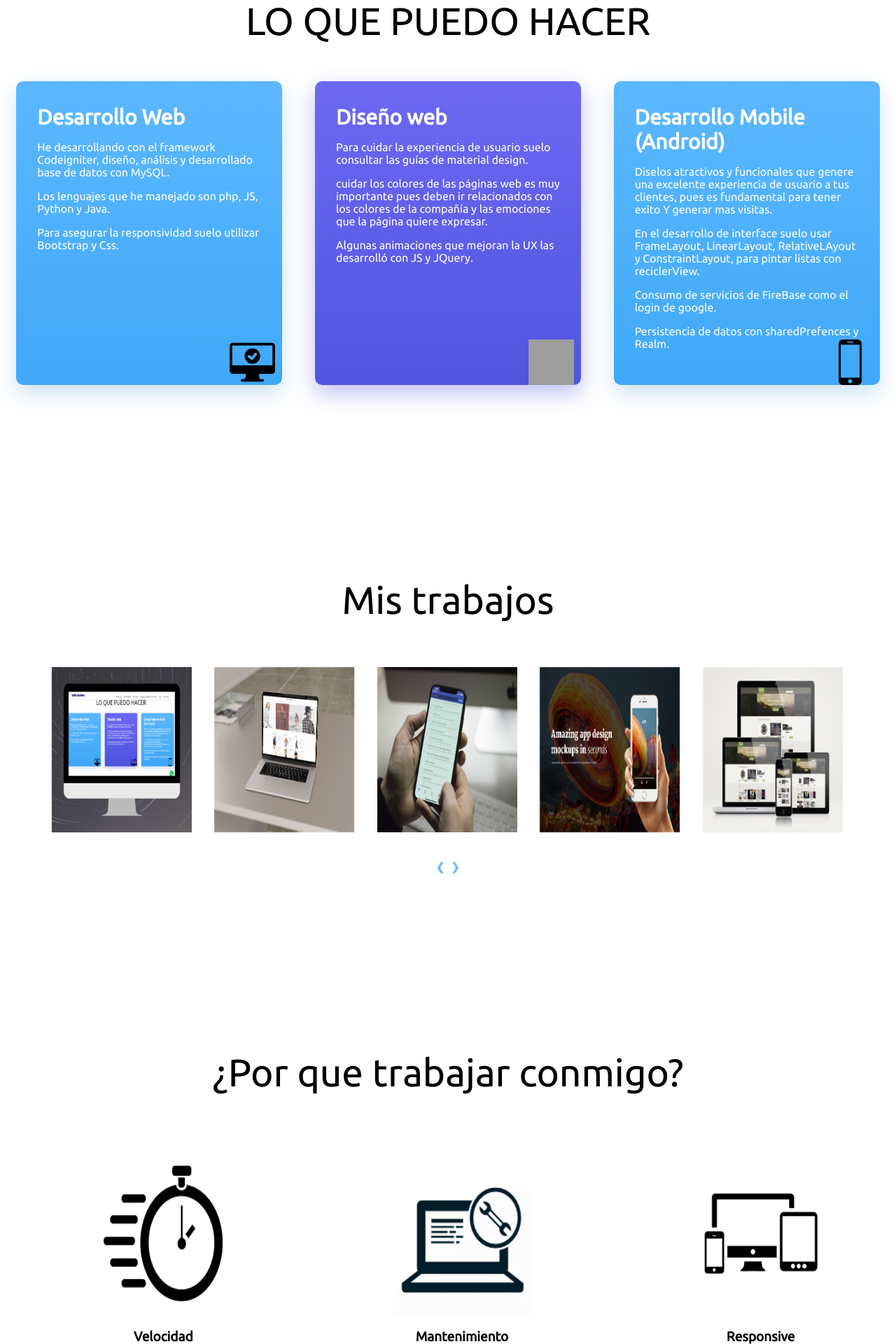
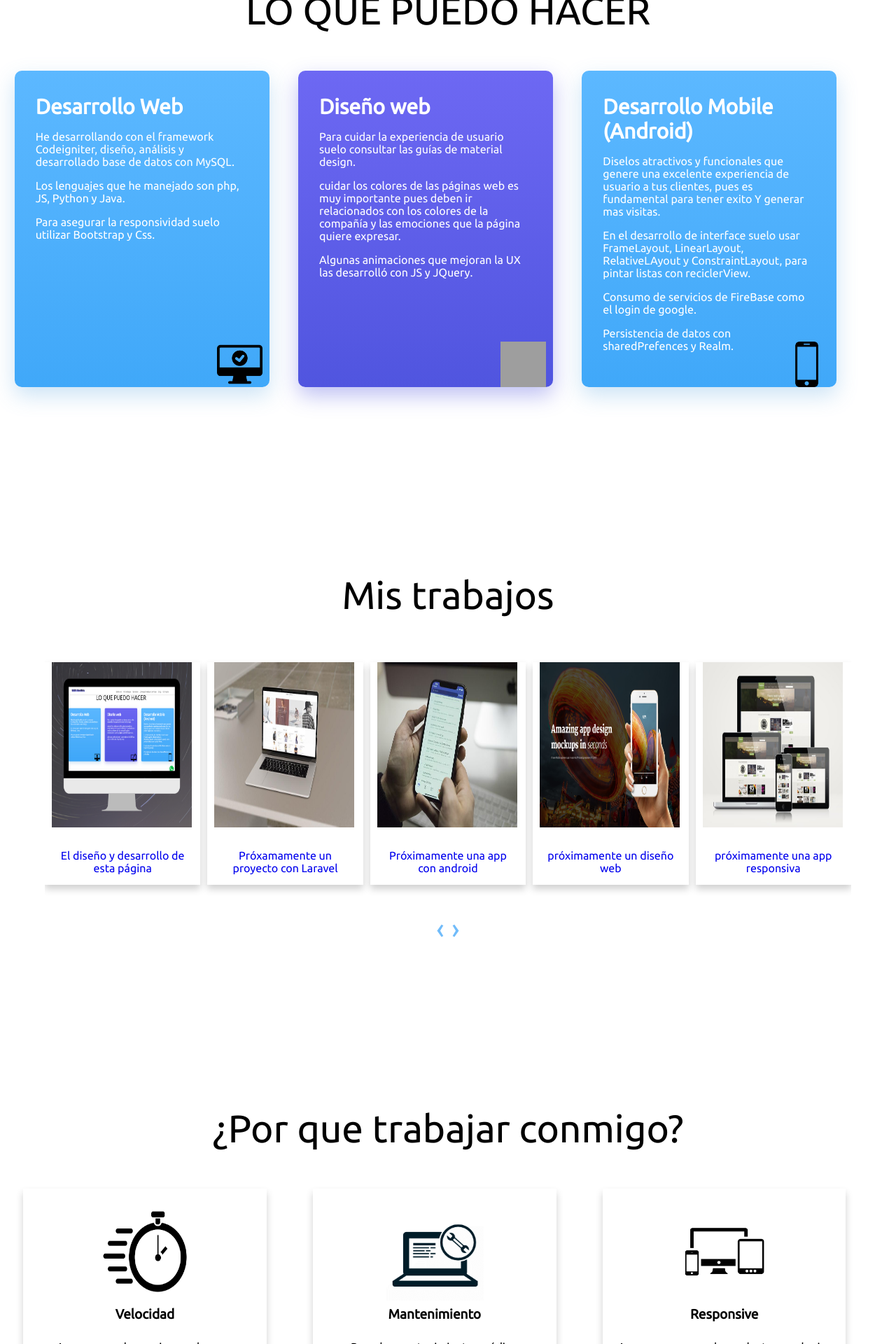
Before and after one commit to EdmaryBaga/EdithBautista, a PHP site: page / in a window 1280 px wide. Shown: the part 1840-3760 px from the top of the page at 70% size. Run offline with PHP 8.4, Linux system fonts and the light colour scheme; grey boxes are pictures that could not be loaded.

Commit message:
Se modifico el index de php a html para poder publicarla como git page, tambien se modificaron los links(externos) para que al ser seleccionados se abran en otra pestaña del navegador

```diff
--- a/estilos/style.css
+++ b/estilos/style.css
@@ -166,6 +166,7 @@ p.texto-objetivo {
     /*colocamos un espacio entre sus elemntos*/
     justify-content: space-around;
     color: #fff;
+    width: 95%;
 }
 
 .servicio {
@@ -217,10 +218,27 @@ p.texto-objetivo {
 
 /*Mis trabajos*/
 
-.item img {
+.item {
+    background-color: white;
+    box-shadow: 0 6px 10px 0 rgba(0, 0, 0, 0.19);
+    margin-bottom: 25px;
+}
+
+#mis-trabajos .item img {
     width: 200px !important;
     height: 236px !important;
     margin: 10px;
+    display: block;
+}
+
+.item .imagen:hover {
+    opacity: .70;
+    box-shadow: 0 0 2px 1px rgba(0, 140, 186, 0.5);
+}
+
+.tooltiptext {
+    padding: 15px;
+    text-align: center;
 }
 
 button.owl-next,
@@ -233,12 +251,40 @@ span {
 }
 
 
+/*.tooltiptext {
+    visibility: hidden;
+    width: 1020px;
+    background-color: black;
+    color: #fff;
+    text-align: right;
+    border-radius: 6px;
+    padding: 5px 0;*/
+
+
+/* Position the tooltip */
+
+
+/* position: absolute;
+    z-index: 1;
+}
+
+#mis-trabajos .owl-carousel owl-theme .item a:hover .tooltiptext {
+    visibility: visible;
+}*/
+
+
 /*Porque trabaja conmigo*/
 
 .contenedor-trabajar {
     display: flex;
     flex-wrap: wrap;
     justify-content: space-around;
+    width: 97%;
+}
+
+#por-que-trabajar ul {
+    padding-inline-start: 0px;
+    margin: 20px;
 }
 
 #por-que-trabajar .item {
@@ -327,21 +373,6 @@ span {
 }
 
 
-/*SECCION QUE ESPERAS*/
-
-#que-esperas {
-    background: linear-gradient(rgba(84, 93, 220, .94), rgba(96, 171, 245, .9));
-    padding: 50px 0;
-    margin-top: 40px;
-    text-align: center;
-}
-
-#que-esperas h3 {
-    font-size: 23px;
-    color: #fff;
-}
-
-
 /*SECCION CONTACTO*/
 
 #contacto form {
@@ -350,6 +381,10 @@ span {
     flex-wrap: wrap;
     width: 77%;
     margin: auto;
+}
+
+#contacto {
+    display: flex;
 }
 
 input[type="text"],
@@ -425,17 +460,17 @@ footer p {
     margin-top: 40px;
 }
 
-footer .redes img{
-    width:24px;
-    height:24px;
+footer .redes img {
+    width: 24px;
+    height: 24px;
 }
 
 
 /*Boton flotante*/
 
 #whatsapp {
-    width:70px;
-    height:auto;
+    width: 70px;
+    height: auto;
     position: fixed;
     /*dejamos el elemto fijo en la pantalla*/
     top: 87%;
@@ -456,7 +491,7 @@ html {
 #servicios,
 #por-que-trabajar,
 #blog {
-    padding: 90px 0;
+    padding: 85px 0;
 }
 
 
@@ -561,6 +596,9 @@ html {
     input[type="email"] {
         width: 100%;
     }
+    .contacto-info {
+        flex-direction: column;
+    }
 }
 
 
--- a/index.php
+++ b/index.html
@@ -34,14 +34,14 @@ al decir user-scalable=no indicamos que el usuario no puede hacef zoom -->
         <div class="menu">
             <div class="contenedor">
                 <a class="logo" href="">Edith Bautista</a>
-                <img class= "menu-icon" src="imagenes/menu.png">
+                <img class="menu-icon" src="imagenes/menu.png">
                 <nav>
                     <!--Nav crea un menu de navegacion-->
                     <ul class="lista-menu">
                         <!--Lista no oedenada, para una ordenada usar ol-->
                         <li><a href="#sobre_mi">Sobre mi</a></li>
+                        <li><a href="#servicios"> Lo que puedo hacer </a></li>
                         <li><a href="#mis-trabajos">Mis trabajos</a></li>
-                        <li><a href="#servicios"> Lo que puedo hacer </a></li>
                         <li><a href="#por-que-trabajar">¿Por qué trabajar conmigo?</a></li>
                         <li> <a href="#blog">Blog</a></li>
                         <li> <a href="#contacto">Contacto</a></li>
@@ -54,7 +54,7 @@ al decir user-scalable=no indicamos que el usuario no puede hacef zoom -->
             <div class="contenedor-titulo">
                 <h1>Edith Bautista Garcia</h1>
                 <h2>Desarrollador Web y Movil</h2>
-                <a href="https://github.com/EdmaryBaga">ir a mi portafolio de Github</a>
+                <a href="https://github.com/EdmaryBaga" target="_blank">ir a mi portafolio de Github</a>
             </div>
         </div>
 
@@ -73,22 +73,16 @@ al decir user-scalable=no indicamos que el usuario no puede hacef zoom -->
                     </div>
                     <div class="text-yo">
                         <p class="texto-objetivo">
-                            Hola, soy Edith Bautista Garcia una mexicana que desde pequeña tuvo curiosidad por el mundo tecnológico, es por ello que
-                            durante mi educación secundaria me uní al taller de informática, en mi educación media superior decidí estar en la carrera
-                            técnica de informática, pero quise aprender más sobre este mundo así que estudié la licenciatura en computación de la
-                            universidad Autónoma Metropolitana en donde aprendí varias ramas de la computación como inteligencia artificial, análisis
-                            y diseño de algoritmos, compiladores, entre otras; durante los últimos trimestre de la carrera decidí que mi principal
-                            área de desarrollo sería el web y mobile (empezando por android) así que busque proyectos de Servicio social y proyecto
-                            terminal enfocados en el desarrollo web, en donde pude poner a prueba mis habilidades y desarrollar muchas más.
+                            Hola, soy Edith Bautista Garcia una mexicana que desde pequeña tuvo curiosidad por el mundo tecnológico, es por ello que durante mi educación secundaria me uní al taller de informática, en mi educación media superior decidí estar en la carrera técnica
+                            de informática, pero quise aprender más sobre este mundo así que estudié la licenciatura en computación de la universidad Autónoma Metropolitana en donde aprendí varias ramas de la computación como inteligencia artificial,
+                            análisis y diseño de algoritmos, compiladores, entre otras; durante los últimos trimestre de la carrera decidí que mi principal área de desarrollo sería el web y mobile (empezando por android) así que busque proyectos de Servicio
+                            social y proyecto terminal enfocados en el desarrollo web, en donde pude poner a prueba mis habilidades y desarrollar muchas más.
                         </p>
                         <p>
-                            Después de terminar mis estudios de licenciatura estuve en una consultora llamada Gonet como becario
-                            mobile, en donde puse a prueba muchas habilidades y también aprendí otras, fue mi primer acercamiento al
-                            mundo laboral.
+                            Después de terminar mis estudios de licenciatura estuve en una consultora llamada Gonet como becario mobile, en donde puse a prueba muchas habilidades y también aprendí otras, fue mi primer acercamiento al mundo laboral.
                         </p>
                         <p>
-                            Actualmente me encuentro aprendiendo tecnologías sobre desarrollo web y mobile para aumentar mi mis habilidades
-                            y portafolio.
+                            Actualmente me encuentro aprendiendo tecnologías sobre desarrollo web y mobile para aumentar mi mis habilidades y portafolio.
                         </p>
                         <p>
                             Resolver algoritmos en plataformas como Hackerrank o Coderbyte es unos de mis pasatiempos favoritos.
@@ -120,11 +114,10 @@ al decir user-scalable=no indicamos que el usuario no puede hacef zoom -->
                     <div class="servicio violeta">
                         <h4>Diseño web</h4>
                         <p>
-                            Para cuidar la experiencia  de usuario suelo consultar las guías de material design.
+                            Para cuidar la experiencia de usuario suelo consultar las guías de material design.
                         </p>
                         <p>
-                            cuidar los colores de las páginas web es muy importante pues deben ir relacionados con los
-                            colores de la compañía y las emociones que la página quiere expresar.
+                            cuidar los colores de las páginas web es muy importante pues deben ir relacionados con los colores de la compañía y las emociones que la página quiere expresar.
                         </p>
                         <p>
                             Algunas animaciones que mejoran la UX las desarrolló con JS y JQuery.
@@ -134,12 +127,10 @@ al decir user-scalable=no indicamos que el usuario no puede hacef zoom -->
                     <div class="servicio celeste">
                         <h4>Desarrollo Mobile (Android)</h4>
                         <p>
-                            Diselos atractivos y funcionales que genere una excelente experiencia de usuario a tus clientes, pues es fundamental para
-                            tener exito Y generar mas visitas.
+                            Diselos atractivos y funcionales que genere una excelente experiencia de usuario a tus clientes, pues es fundamental para tener exito Y generar mas visitas.
                         </p>
                         <p>
-                            En el desarrollo de interface suelo usar  FrameLayout, LinearLayout, RelativeLAyout y ConstraintLayout, para pintar listas
-                            con reciclerView.
+                            En el desarrollo de interface suelo usar FrameLayout, LinearLayout, RelativeLAyout y ConstraintLayout, para pintar listas con reciclerView.
                         </p>
                         <p>
                             Consumo de servicios de FireBase como el login de google.
@@ -160,22 +151,41 @@ al decir user-scalable=no indicamos que el usuario no puede hacef zoom -->
                 <!--Elementos del carrusel -->
                 <div class="owl-carousel owl-theme">
                     <div class="item">
-                        <a><img src="imagenes/EstaPagina.png"> </a>
+                        <a href="imagenes/EstaPagina.png">
+                            <img class="imagen" src="imagenes/EstaPagina.png">
+                            <p class="tooltiptext">El diseño y desarrollo de esta página </p>
+                        </a>
                     </div>
                     <div class="item">
-                        <a><img src="imagenes/mockupWeb.jpg""></a>
+                        <a href="imagenes/mockupWeb.jpg">
+                            <img class="imagen" src="imagenes/mockupWeb.jpg">
+                            <p class="tooltiptext">Próxamamente un proyecto con Laravel</p>
+                        </a>
+
                     </div>
                     <div class="item">
-                        <a><img src="imagenes/mockupMobile.jpg"> </a>
+                        <a href="imagenes/mockupMobile.jpg">
+                            <img class="imagen" src="imagenes/mockupMobile.jpg">
+                            <p class="tooltiptext">Próximamente una app con android</p>
+                        </a>
                     </div>
                     <div class="item">
-                        <a><img src="imagenes/mockupdesign.jpg"> </a>
+                        <a href="imagenes/mockupdesign.jpg">
+                            <img class="imagen" src="imagenes/mockupdesign.jpg">
+                            <p class="tooltiptext">próximamente un diseño web <br></p>
+                        </a>
                     </div>
                     <div class="item">
-                        <a><img src="imagenes/mockupWebResp.jpg"> </a>
+                        <a href="imagenes/mockupWebResp.jpg">
+                            <img class="imagen" src="imagenes/mockupWebResp.jpg">
+                            <p class="tooltiptext">próximamente una app responsiva</p>
+                        </a>
                     </div>
                     <div class="item">
-                        <a><img src="imagenes/programmer.jpg"> </a>
+                        <a href="imagenes/programmer.jpg">
+                            <img class="imagen" src="imagenes/programmer.jpg">
+                            <p class="tooltiptext">Próximamente más trabajos</p>
+                        </a>
                     </div>
                 </div>
             </div>
@@ -188,8 +198,7 @@ al decir user-scalable=no indicamos que el usuario no puede hacef zoom -->
                     <ul>
                         <li><img src="imagenes/velocidad.png"></li>
                         <li>Velocidad</li>
-                        <li>Aseguro que las paginas web y app cargaran en menos de 4 segundos(Segun la cantidad contenido que tiene) si una app o web
-                        tarda mas de 5 segundos se tienen una mala experiencia de usuario, y es posible que el usuario no vuelva.
+                        <li>Aseguro que las paginas web y app cargaran en menos de 4 segundos(Segun la cantidad contenido que tiene) si una app o web tarda mas de 5 segundos se tienen una mala experiencia de usuario, y es posible que el usuario no vuelva.
                         </li>
                     </ul>
                 </div>
@@ -197,8 +206,7 @@ al decir user-scalable=no indicamos que el usuario no puede hacef zoom -->
                     <ul>
                         <li><img src="imagenes/mantenimiento.png"></li>
                         <li>Mantenimiento</li>
-                        <li>Para dar mantenimiento a código desarrollado por terceros, me aseguro la comprensión del problema al que dieron solución y
-                           consulta de la documentación de esa version del sistema.
+                        <li>Para dar mantenimiento a código desarrollado por terceros, me aseguro la comprensión del problema al que dieron solución y consulta de la documentación de esa version del sistema.
                         </li>
                     </ul>
                 </div>
@@ -206,8 +214,7 @@ al decir user-scalable=no indicamos que el usuario no puede hacef zoom -->
                     <ul>
                         <li><img src="imagenes/responsive.png"></li>
                         <li>Responsive</li>
-                        <li>Aseguro que su web se adapte a cualquier dispositivo y su app tenga una excelente experiencia de usuario en los
-                        diferentes tamaños de pantallas. </li>
+                        <li>Aseguro que su web se adapte a cualquier dispositivo y su app tenga una excelente experiencia de usuario en los diferentes tamaños de pantallas. </li>
                     </ul>
                 </div>
             </div>
@@ -222,11 +229,10 @@ al decir user-scalable=no indicamos que el usuario no puede hacef zoom -->
                             <div>
                                 <h4>Git</h4>
                                 <p>
-                                En esta sección del blog hablo sobre las diferentes cosas que puedes hacer desde git bash como crear un repositorio
-                                 local, subir un proyecto a github ...
+                                    En esta sección del blog hablo sobre las diferentes cosas que puedes hacer desde git bash como crear un repositorio local, subir un proyecto a github ...
                                 </p>
                             </div>
-                            <div class="botont"><a href="https://tomakfe.blogspot.com/search/label/Git">Leer mas →</a></div>
+                            <div class="botont"><a href="https://tomakfe.blogspot.com/search/label/Git" target="_blank">Leer mas →</a></div>
                         </div>
                     </div>
                     <div class="publicacion">
@@ -236,64 +242,28 @@ al decir user-scalable=no indicamos que el usuario no puede hacef zoom -->
                             <p>
                                 En esta sección del blog enlisto los principales comando de linux , como gestionar archivos desde la consola de linux ...
                             </p>
-                            <div class="botont"><a href="https://tomakfe.blogspot.com/search/label/Linux">Leer mas →</a></div>
+                            <div class="botont"><a href="https://tomakfe.blogspot.com/search/label/Linux" target="_blank">Leer mas →</a></div>
                         </div>
                     </div>
                 </div>
             </div>
         </section>
 
-        <!--section id="que-esperas">
-            <div class="contenedor">
-                <h3>¿Que esperas para tener tu propia app y/o web? </h3>
-                <a href="">CHARLEMOS</a>
-            </div>
-        </section-->
-
-        <h3 #notificacion-correo-enviado > </h3>
+        |
 
 
         <section id="contacto">
-            <!--codigo parra inviar un email -->
-            <?php
-                if(@$_GET['i']=='ok'){
-
-                ?>
-                    <!--//condicionamos que el formulario se envio correctamente
-                    // <h3>La consulta se envio correctamente nos conectaremos a la brevedad. h3-->
-
-
-
-
-            <?php
-               } else{
-            ?>
-
-            <!--div class="contenedor">
-                <h3>Contacto</h3>
-                <form action="envio-formulario.php" method="POST" enctype="multipart/form-data">
-                    <input type="text" placeholder="Nombre" name="nombre" required>
-                    <input type="email" placeholder="Email" name="email" required>
-                    <textarea placeholder="Mensaje" name="mensaje" required></textarea>
-                    <input type="submit" value="ENVIAR MENSAJE">
-                </form-->
-                 <?php
-               }
-            ?>
             <div class="contenedor">
                 <h3> Datos de Contacto</h3>
                 <div class="contacto-info">
                     <div class="mail">
-                    <img src="imagenes/mail-icon.png" alt="edithm.bautistag@gmail.com">
-                    edithm.bautistag@gmail.com
+                        <img src="imagenes/mail-icon.png" alt="edithm.bautistag@gmail.com"> edithm.bautistag@gmail.com
                     </div>
                     <div class="Linkedin">
-                    <img src="imagenes/Linkedin.png" alt="Edith Maribel Bautista Garcia">
-                    Edith Maribel Bautista Garcia
+                        <img src="imagenes/Linkedin.png" alt="Edith Maribel Bautista Garcia"> Edith Maribel Bautista Garcia
                     </div>
                     <div class="whatsapp">
-                    <img src="imagenes/whatsapp.png" alt="55 19 15 70 09">
-                    55 19 15 70 09
+                        <img src="imagenes/whatsapp.png" alt="55 19 15 70 09"> 55 19 15 70 09
                     </div>
 
                 </div>
@@ -306,9 +276,9 @@ al decir user-scalable=no indicamos que el usuario no puede hacef zoom -->
     <footer>
         <div class="contenedor">
             <div class="redes">
-               <a href="https://www.linkedin.com/in/edith-maribel-bautista-garcía-140677178"><img src="imagenes/Linkedin.png" alt=" Logo de Linkedin">
-               <a href="https://www.google.com"><img src="imagenes/mail-icon.png" alt=" Logo de gmail">
-               <a href="https://github.com/EdmaryBaga"><img src="imagenes/GitLogo.jpg" alt=" Logo de Github">
+                <a href="https://www.linkedin.com/in/edith-maribel-bautista-garcía-140677178" target="_blank"><img src="imagenes/Linkedin.png" alt=" Logo de Linkedin"></a>
+                <a href="https://www.google.com" target="_blank"><img src="imagenes/mail-icon.png" alt=" Logo de gmail"></a>
+                <a href="https://github.com/EdmaryBaga" target="_blank"><img src="imagenes/GitLogo.jpg" alt=" Logo de Github"></a>
             </div>
             <div class="parrafo">
                 <p>© 2019 Edith Bautista Garcia | Desarrollador web México. todos los derechos reservados</p>
@@ -344,38 +314,63 @@ al decir user-scalable=no indicamos que el usuario no puede hacef zoom -->
 
     <script>
         //cuando el documento esta listo ejecuta la funcion
-        $(document).ready(function(){
+        $(document).ready(function() {
             //cuando se haga scroll se ejecuta la function
-            $(window).scroll(function(){
+            $(window).scroll(function() {
                 scroll = $(window).scrollTop();
-                if(scroll>100){
+                if (scroll > 100) {
                     //estilos con Jquery
-                    $('.menu').css({"position":"fixed"});
-                    $('.menu').css({"width":"100%"});
-                    $('.menu').css({"top":"0"});
-                    $('.menu').css({"background":"#fff"});
-                    $('.menu a').css({"color":"#2e2e2e"});
-                    $('.logo').css({"color":"#2e2e2e"});
-                    $('.menu').css({ "box-shadow": "rgba(0,0,0,0.22) 6px 1px 1px" });
+                    $('.menu').css({
+                        "position": "fixed"
+                    });
+                    $('.menu').css({
+                        "width": "100%"
+                    });
+                    $('.menu').css({
+                        "top": "0"
+                    });
+                    $('.menu').css({
+                        "background": "#fff"
+                    });
+                    $('.menu a').css({
+                        "color": "#2e2e2e"
+                    });
+                    $('.logo').css({
+                        "color": "#2e2e2e"
+                    });
+                    $('.menu').css({
+                        "box-shadow": "rgba(0,0,0,0.22) 6px 1px 1px"
+                    });
                     //con z-index indicamos que tan visible va a ser el elemnto, y al ponerle 10 le decimosque debe estar siempre sobre todo
-                    $('.menu').css({"z-index":"100"});
-                }else{
-                    $('.menu').css({"position":"relative"});
-                    $('.menu').css({"background":"transparent"});
-                    $('.menu').css({"box-shadow": "0 0 0 "});
-                    $('.menu a').css({"color":"#fff"});
-                    $('.logo').css({"color":"#fff"});
+                    $('.menu').css({
+                        "z-index": "100"
+                    });
+                } else {
+                    $('.menu').css({
+                        "position": "relative"
+                    });
+                    $('.menu').css({
+                        "background": "transparent"
+                    });
+                    $('.menu').css({
+                        "box-shadow": "0 0 0 "
+                    });
+                    $('.menu a').css({
+                        "color": "#fff"
+                    });
+                    $('.logo').css({
+                        "color": "#fff"
+                    });
                 }
 
             })
 
-            $('.menu-icon').click(function(){
+            $('.menu-icon').click(function() {
                 //$('header nav').slideDown(); aparece
                 //$('header nav').slideUp(); desaparece
                 $('header nav').slideToggle();
             })
         })
-
     </script>
 
 </body>
```
Lines whose indentation alone changed are shown as unchanged.
